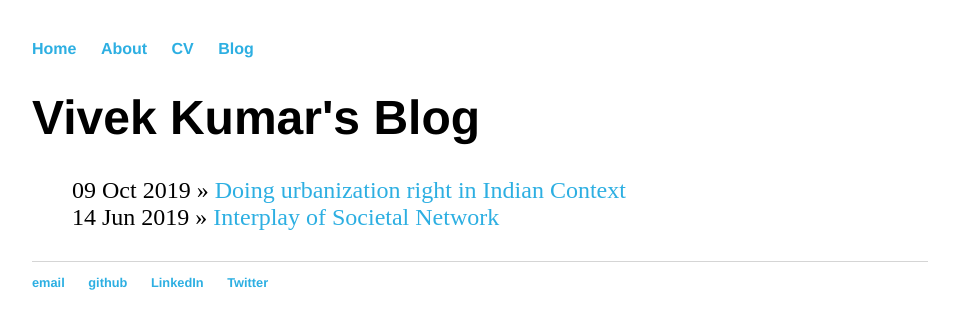
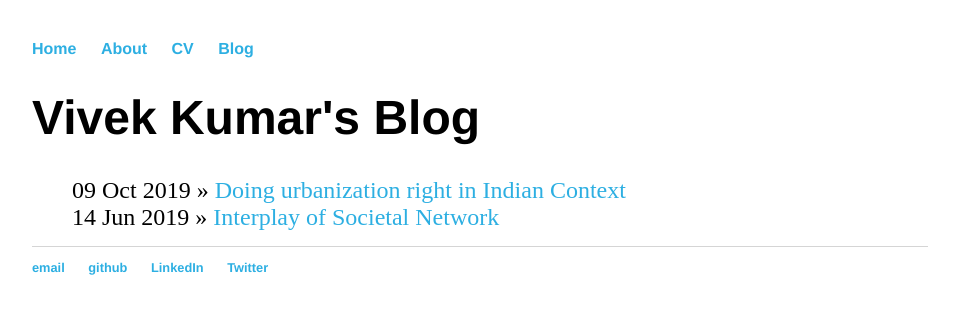
Before and after one commit to vikssai/vikssai.github.io, a Jekyll site: the page built from blog/index.html, in a window 1280 px wide. Shown: the top 329 px of the page, without its empty margins (160-1119 px from the left). Built offline with Jekyll 4.4.1, drawn with Linux system fonts in a browser that asks for light colours.

Commit message:
fixing margins

```diff
--- a/css/main.css
+++ b/css/main.css
@@ -34,7 +34,7 @@ footer {
 }
 
 ul.posts {
-    margin: 20px auto 30px;
+    margin: 10px auto 15px;
     font-size: 1.5em;
 }
 
```
